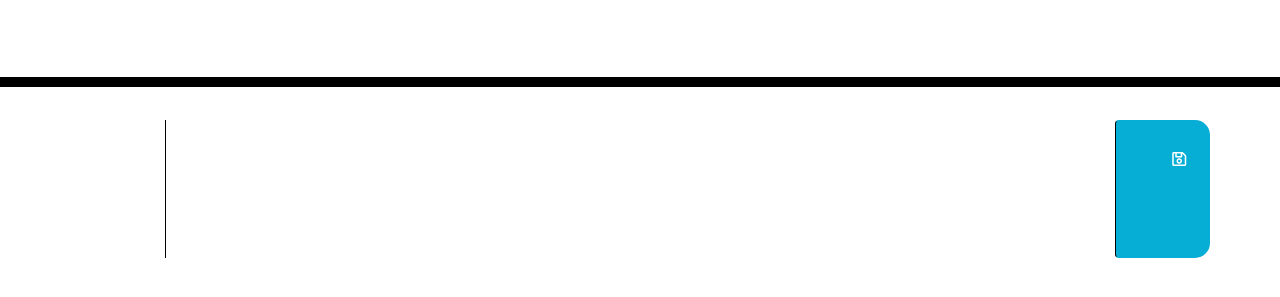
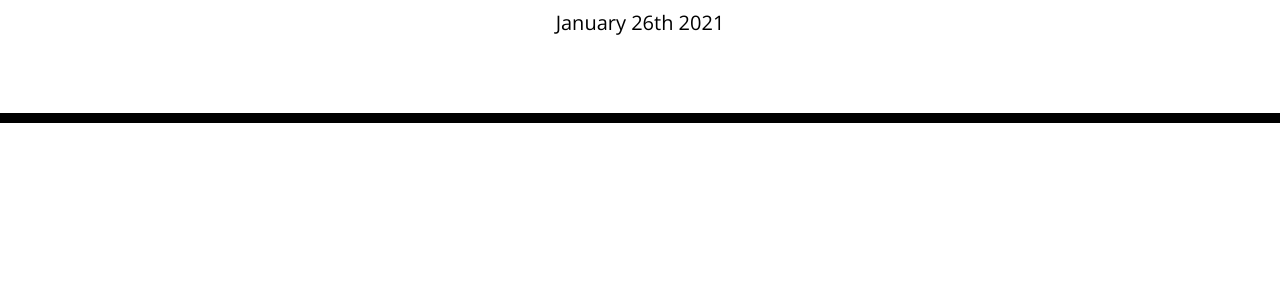
Before and after one commit to AyannaAziz/05-Workday-Scheduler, a plain HTML site: page index.html in a window 1280 px wide. Shown: the part 181-478 px from the top of the page. Drawn offline with nearby package versions, Linux system fonts and the light colour scheme.

```diff
--- a/index.html
+++ b/index.html
@@ -29,26 +29,9 @@
       <!-- date and time goes here -->
       <p id="currentDay" class="lead"></p>
     </header>
+
     <div class="container">
-      <!-- Timeblocks go here using divs -->
-      <!-- Each row should have an id so that is kniws when to call js past pres future classes -->
-      <div class="row">
-        <!-- this will hold the hour col -->
-        <div class="col-md-1">
 
-        </div>
-        <!-- Text area.. insert tasks -->
-      <textarea class="col-md-10">
-
-      </textarea>
-      <!-- This is the save button with icon from fontawesome -->
-      <button class="btn saveBtn col-md-1">
-        <i class="far fa-save" >
-
-        </i>
-
-      </button>
-      </div>
     </div>
 
     <script src="https://code.jquery.com/jquery-3.4.1.min.js"></script>
--- a/script.js
+++ b/script.js
@@ -1,9 +1,10 @@
-// Psuedocode for 05 Homeworks Scheduler
 
-// incorporate style classes with JS
 
-// Reference currentDay to display current date and time on calendar
-// Us
-// come up for way to call momant js
+var timeBlocks = $(".container");
 
-console.log(moment().hour());
+var timeDisplay = moment().format('MMMM Do YYYY');
+
+var timeDiv = $("#currentDay");
+timeDiv.append(timeDisplay);
+
+var saveButton = document.querySelectorAll("button");
--- a/style.css
+++ b/style.css
@@ -59,7 +59,7 @@
   color: white;
 }
 
-/* Up to me to get the icon */
+/* Ugood
 .saveBtn {
   border-left: 1px solid black;
   border-top-right-radius: 15px;
```
